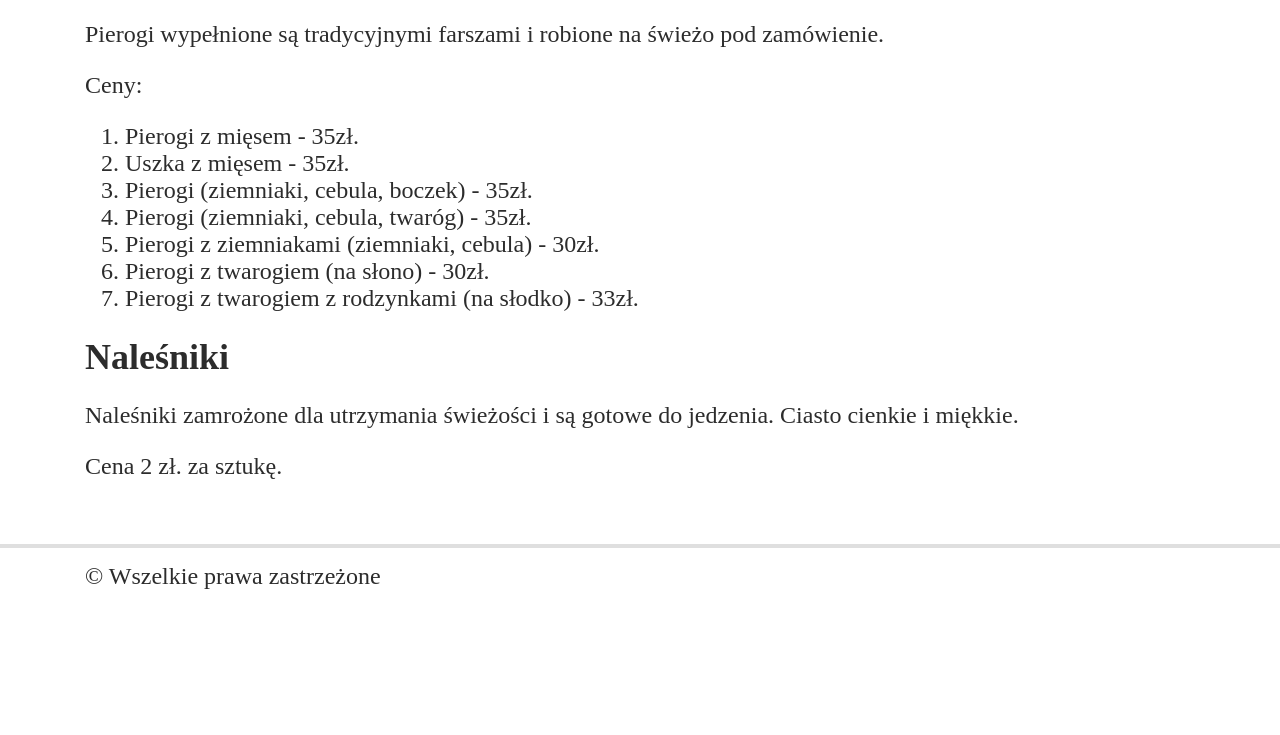
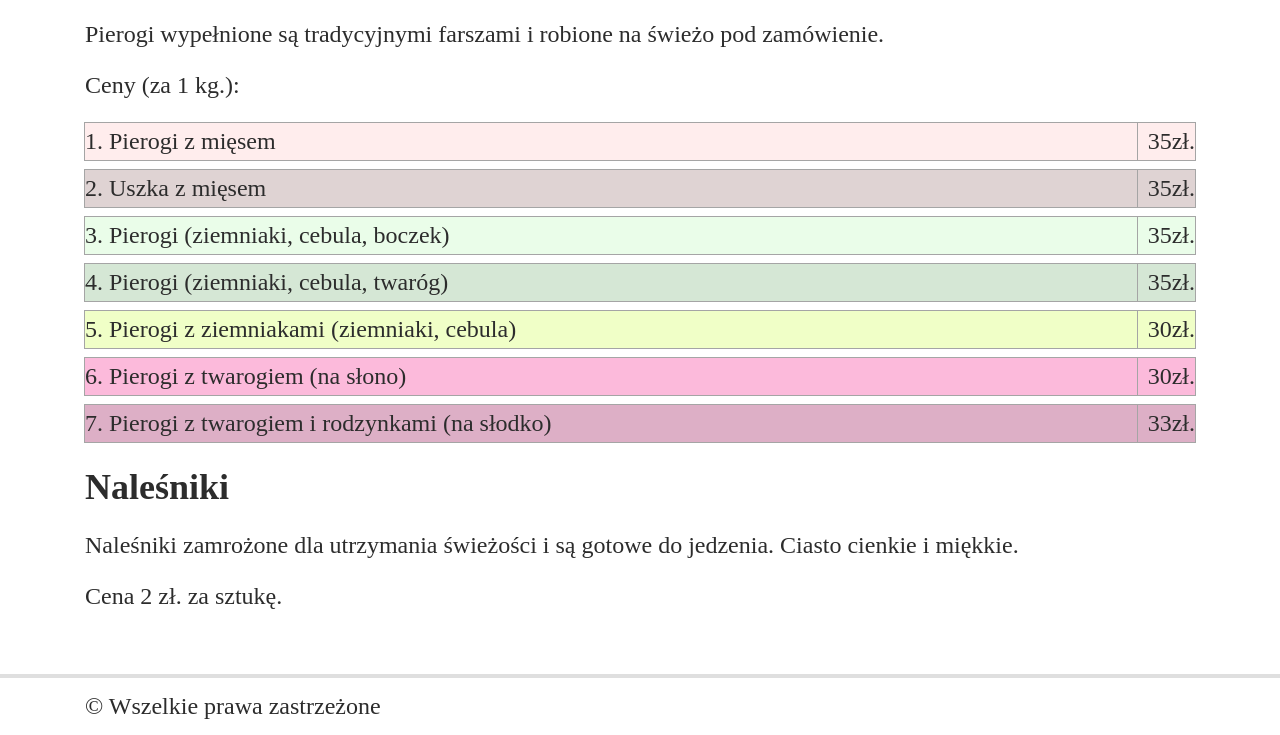
Before and after one commit to torkotiuk/pierogi, a plain HTML site: page index.html in a window 1280 px wide. Shown: the part 872-1607 px from the top of the page. Before the commit the page ends 1477 px from the top, so only its background shows below. Drawn offline with Linux system fonts and the light colour scheme.

Commit message:
style the price list

```diff
--- a/index.html
+++ b/index.html
@@ -67,16 +67,48 @@
               pod zamówienie.
             </p>
 
-            <p>Ceny:</p>
-            <ol>
-              <li>Pierogi z mięsem - 35zł.</li>
-              <li>Uszka z mięsem - 35zł.</li>
-              <li>Pierogi (ziemniaki, cebula, boczek) - 35zł.</li>
-              <li>Pierogi (ziemniaki, cebula, twaróg) - 35zł.</li>
-              <li>Pierogi z ziemniakami (ziemniaki, cebula) - 30zł.</li>
-              <li>Pierogi z twarogiem (na słono) - 30zł.</li>
-              <li>Pierogi z twarogiem z rodzynkami (na słodko) - 33zł.</li>
-            </ol>
+            <p>Ceny (za 1 kg.):</p>
+
+            <ul class="price-set list">
+              <li class="price-set__item price-set__item__color1">
+                <div class="price-set__product">1. Pierogi z mięsem</div>
+                <div class="price-set__price">35zł.</div>
+              </li>
+              <li class="price-set__item price-set__item__color2">
+                <div class="price-set__product">2. Uszka z mięsem</div>
+                <div class="price-set__price">35zł.</div>
+              </li>
+              <li class="price-set__item price-set__item__color3">
+                <div class="price-set__product">
+                  3. Pierogi (ziemniaki, cebula, boczek)
+                </div>
+                <div class="price-set__price">35zł.</div>
+              </li>
+              <li class="price-set__item price-set__item__color4">
+                <div class="price-set__product">
+                  4. Pierogi (ziemniaki, cebula, twaróg)
+                </div>
+                <div class="price-set__price">35zł.</div>
+              </li>
+              <li class="price-set__item price-set__item__color5">
+                <div class="price-set__product">
+                  5. Pierogi z ziemniakami (ziemniaki, cebula)
+                </div>
+                <div class="price-set__price">30zł.</div>
+              </li>
+              <li class="price-set__item price-set__item__color6">
+                <div class="price-set__product">
+                  6. Pierogi z twarogiem (na słono)
+                </div>
+                <div class="price-set__price">30zł.</div>
+              </li>
+              <li class="price-set__item price-set__item__color7">
+                <div class="price-set__product">
+                  7. Pierogi z twarogiem i rodzynkami (na słodko)
+                </div>
+                <div class="price-set__price">33zł.</div>
+              </li>
+            </ul>
 
             <h2>Naleśniki</h2>
             <p>
--- /dev/null
+++ b/scss/layouts/_price-set.scss
@@ -0,0 +1,47 @@
+.price-set {
+  &__product {
+    padding-top: 5px;
+    padding-bottom: 5px;
+  }
+
+  &__price {
+    outline: 1px solid #a5a5a5;
+    padding-top: 5px;
+    padding-bottom: 5px;
+    padding-left: 10px;
+  }
+}
+
+.price-set__item {
+  display: flex;
+  justify-content: space-between;
+  outline: 1px solid #a5a5a5;
+
+  &:not(:last-child) {
+    margin-bottom: 10px;
+  }
+
+  &__color1 {
+    background-color: rgb(255, 237, 237);
+  }
+
+  &__color2 {
+    background-color: rgb(223, 211, 211);
+  }
+
+  &__color3 {
+    background-color: rgb(234, 253, 233);
+  }
+  &__color4 {
+    background-color: rgb(213, 231, 213);
+  }
+  &__color5 {
+    background-color: rgb(240, 255, 199);
+  }
+  &__color6 {
+    background-color: rgb(252, 186, 219);
+  }
+  &__color7 {
+    background-color: rgb(221, 175, 198);
+  }
+}
--- a/scss/main.scss
+++ b/scss/main.scss
@@ -11,4 +11,5 @@
 @import './layouts/nav';
 @import './layouts/hero';
 @import './layouts/slider';
+@import './layouts/price-set';
 @import './layouts/footer';
```
Also changed, not shown: css/main.css, css/main.min.css, 2 other files.
